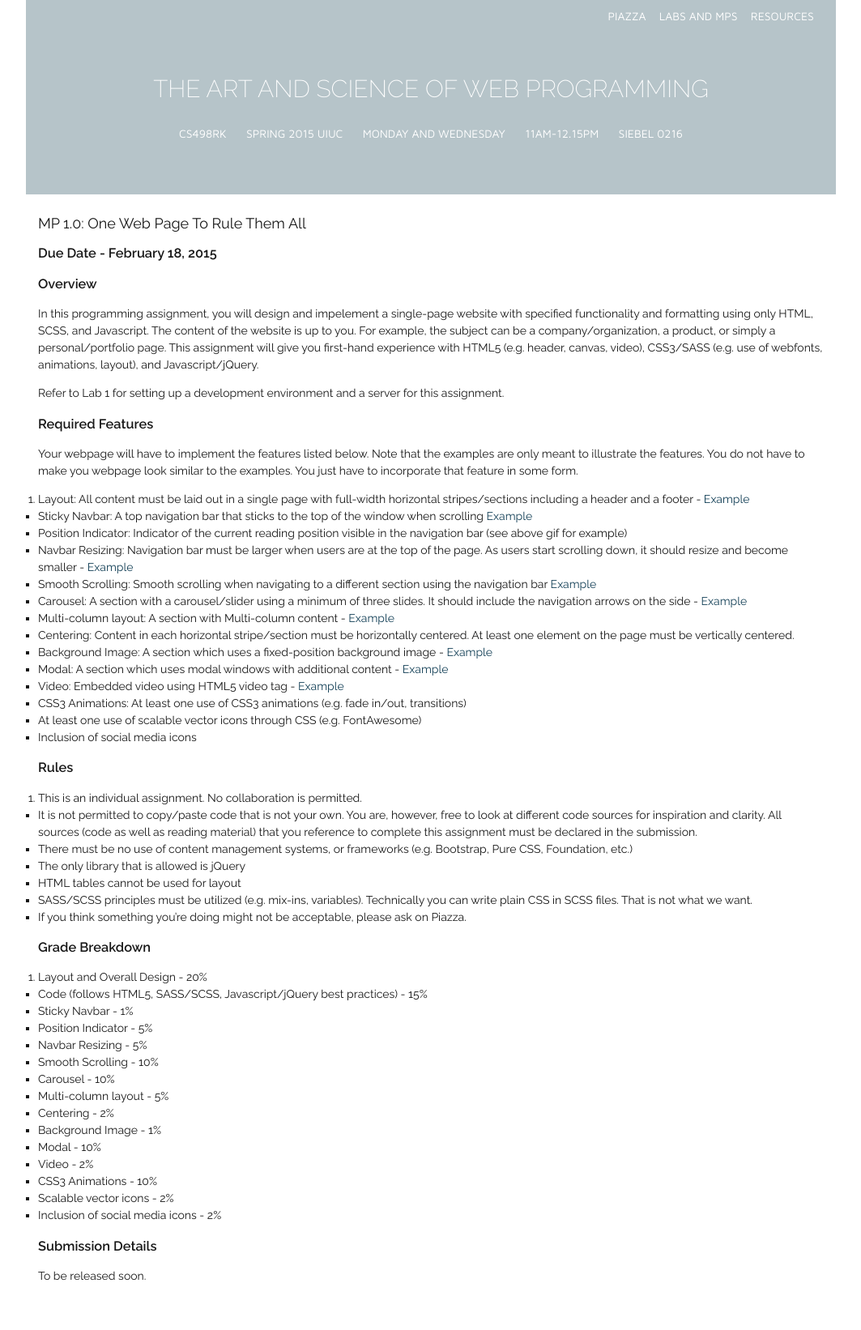
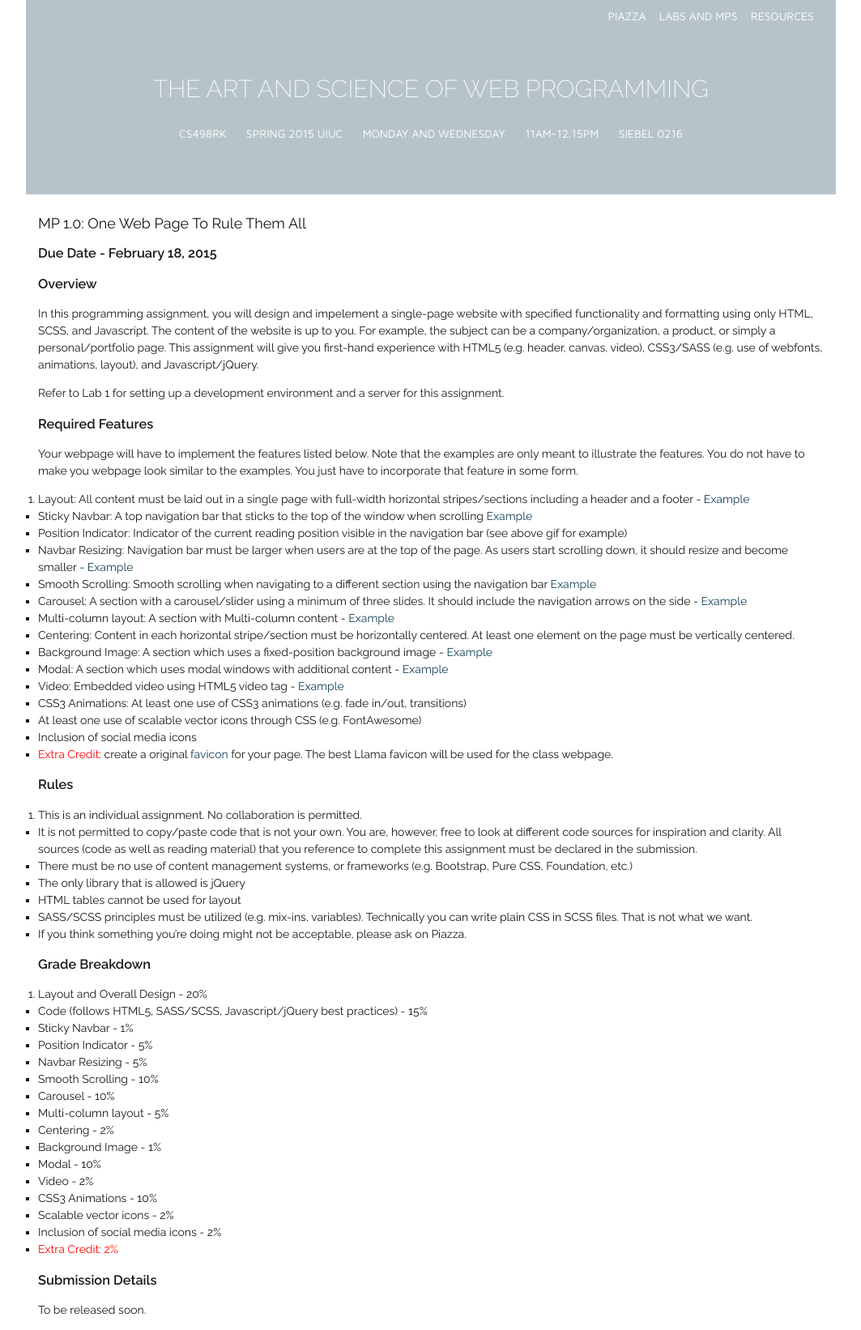
Before and after one commit to biplabdeka/fa2016, a Jekyll site: the page built from _posts/2015-2-8-MP-1.md, in a window 1280 px wide. Shown: the whole page at 81% size, without its empty margins (108-1171 px from the left). Built offline with Jekyll 4.4.1, drawn with Linux system fonts in a browser that asks for light colours; nearby versions of some CDN libraries; Markdown is read by kramdown in place of the engine named in the settings; before the commit the page ends 1600 px from its top, so only the background shows below that.

Commit message:
Update 2015-2-8-MP-1.md

```diff
--- a/_posts/2015-2-8-MP-1.md
+++ b/_posts/2015-2-8-MP-1.md
@@ -28,6 +28,7 @@ Your webpage will have to implement the features listed below. Note that the exa
 +	CSS3 Animations: At least one use of CSS3 animations (e.g. fade in/out, transitions)
 +	At least one use of scalable vector icons through CSS (e.g. FontAwesome)
 +	Inclusion of social media icons
++	<span style="color: red"> Extra Credit: </span>create a original [favicon](http://en.wikipedia.org/wiki/Favicon) for your page. The best Llama favicon will be used for the class webpage.
 
 ###Rules
 1.	This is an individual assignment. No collaboration is permitted.
@@ -55,6 +56,7 @@ Your webpage will have to implement the features listed below. Note that the exa
 +	CSS3 Animations - 10%
 +	Scalable vector icons - 2%
 +	Inclusion of social media icons - 2%
++	<span style="color: red"> Extra Credit: 2% </span>
 
 ###Submission Details
 To be released soon.
```
